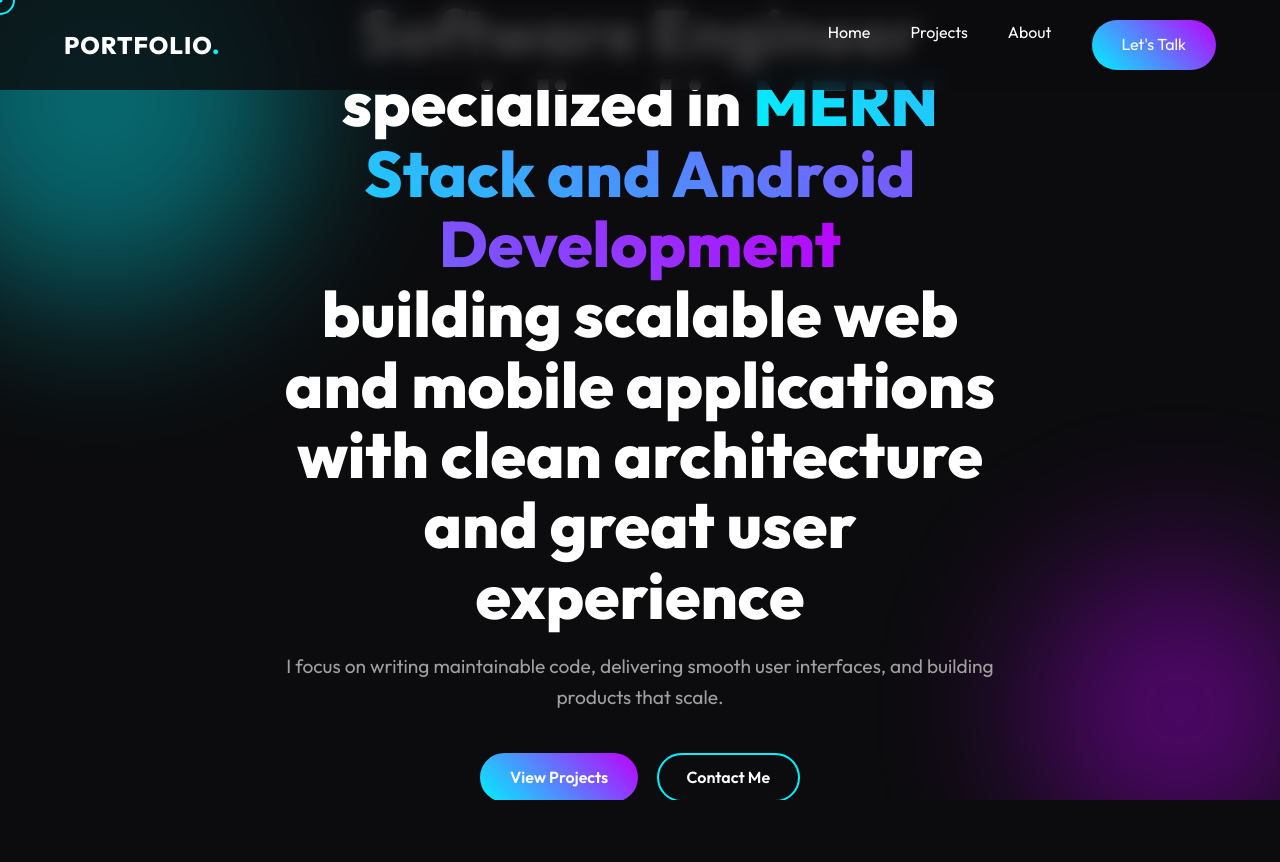
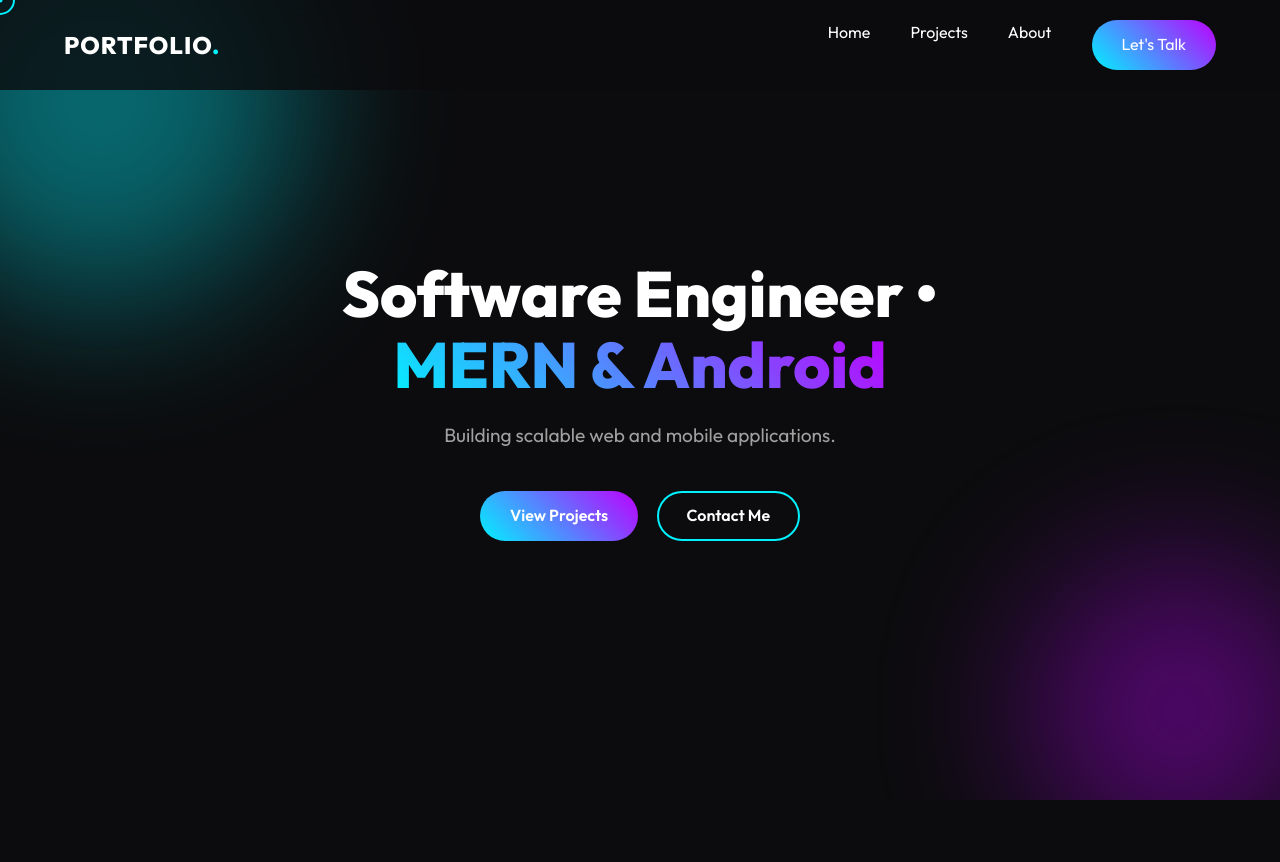
Before and after one commit to OsamaMansour0110/my-portfolio, a website built with Parcel: page index.html in a window 1280 px wide. Shown: the top 862 px of the page. Built offline with nearby package versions, Linux system fonts and the light colour scheme.

Commit message:
Update portfolio2

```diff
--- a/index.html
+++ b/index.html
@@ -42,16 +42,10 @@
     <header id="home" class="hero">
       <div class="hero-content">
         <h1 class="hero-title">
-          Software Engineer specialized in
-          <span class="gradient-text">MERN Stack and Android Development</span>
-          <br />
-          building scalable web and mobile applications
-          <br />
-          with clean architecture and great user experience
+          Software Engineer • <span class="gradient-text">MERN & Android</span>
         </h1>
         <p class="hero-subtitle">
-          I focus on writing maintainable code, delivering smooth user
-          interfaces, and building products that scale.
+          Building scalable web and mobile applications.
         </p>
         <div class="hero-buttons">
           <a href="#projects" class="btn-primary">View Projects</a>
```
